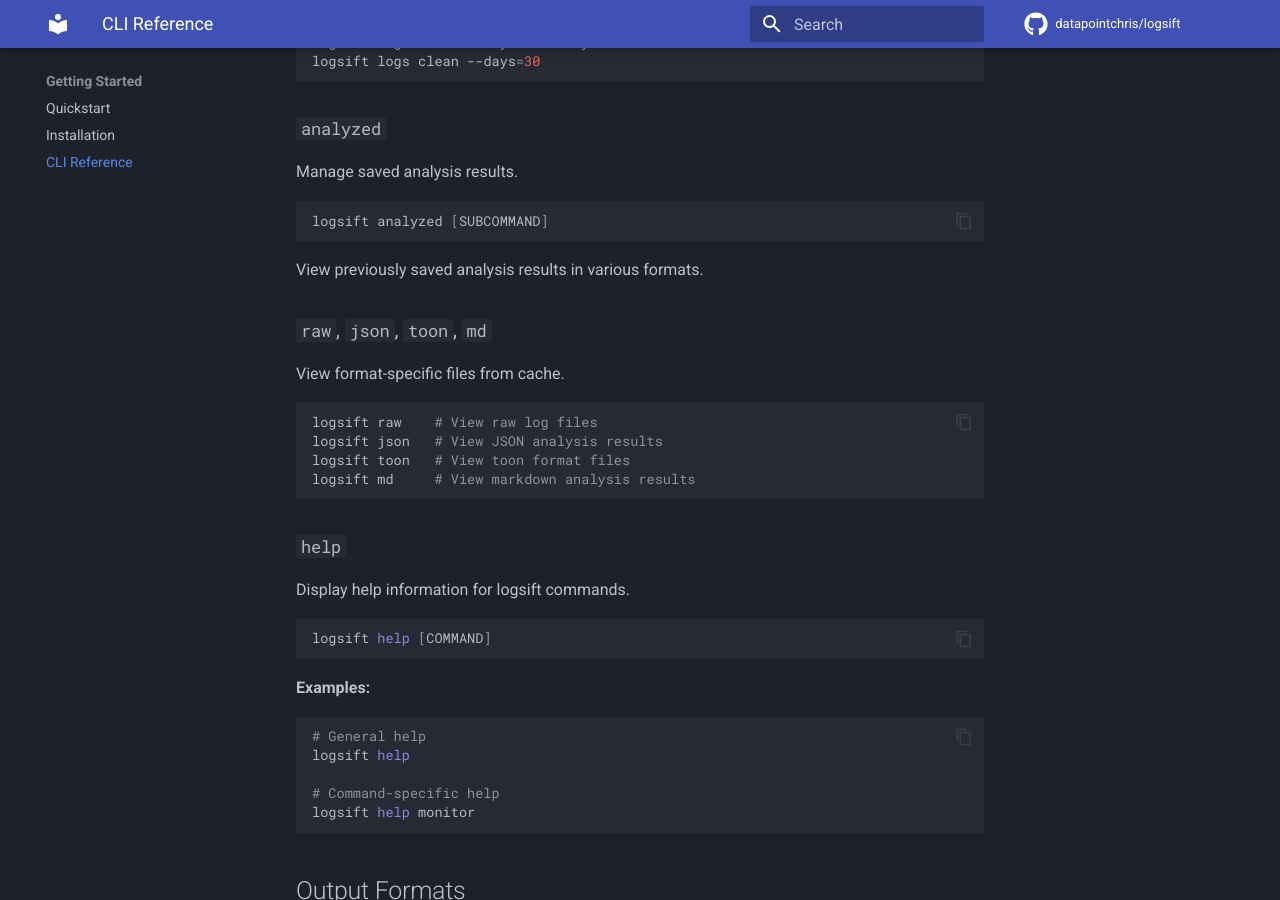
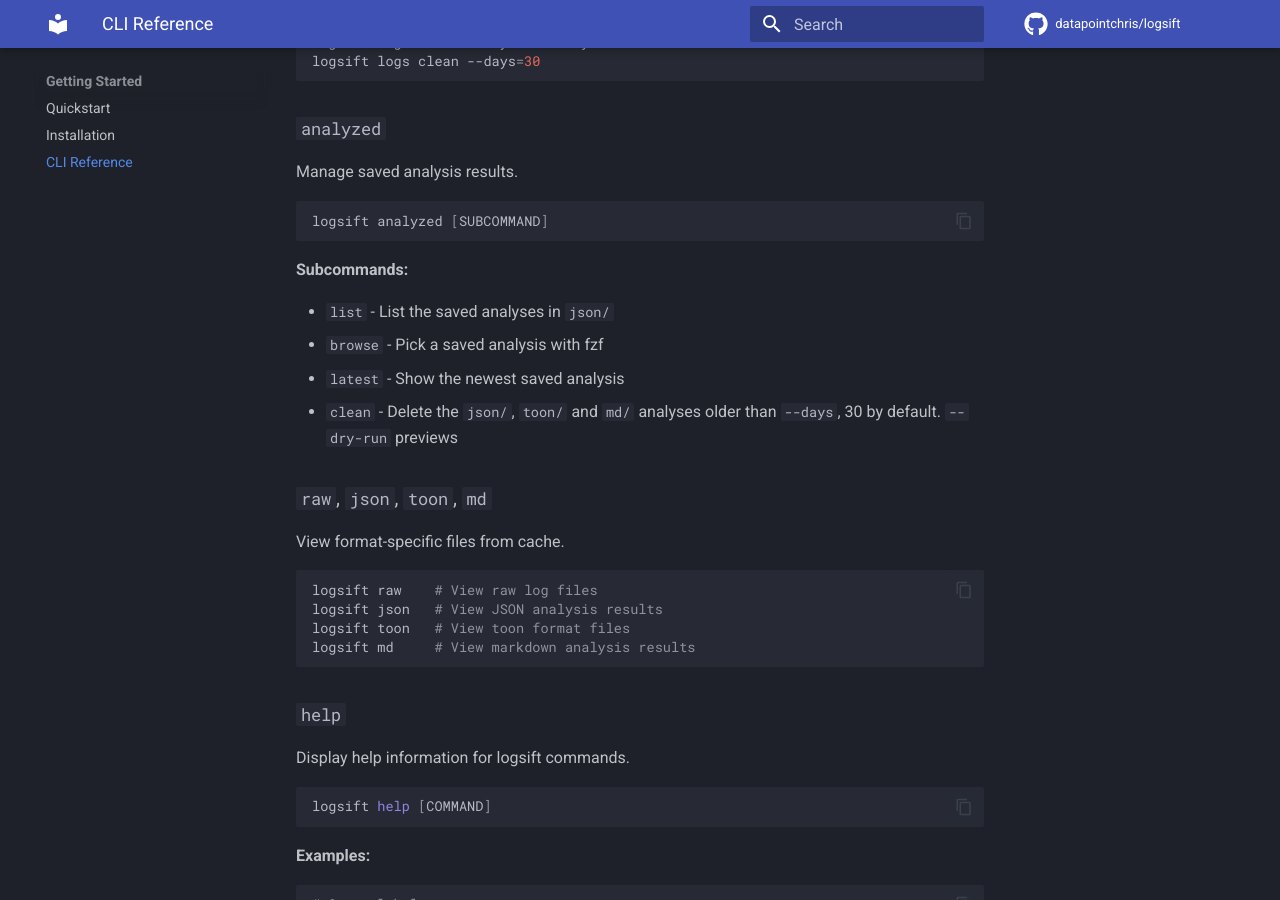
Before and after one commit to datapointchris/logsift, an MkDocs documentation site: the page built from docs/cli-reference.md, in a window 1280 px wide and 900 px high, scrolled down 4125 px. Built offline with MkDocs 1.6.1 and Material for MkDocs 9.7.7, drawn with Linux system fonts in a browser that asks for light colours; comment, search, counter and statistics services are not loaded; the version menu is left out; some of the changed text lies outside the part shown.

Commit message:
fix(analyzed): clean the saved analyses under json/, toon/ and md/
analyzed clean checked the legacy analyzed/ directory, which nothing
writes and CacheManager migrates away. So it always printed "No cache
directory found - nothing to clean", and its delete path called
clean_old_logs, which matches only *.log files.

It now gathers the json, toon and md analyses older than --days once,
then lists them for --dry-run or deletes them. Raw logs stay with
logs clean. The CLI reference, README and data-flow page name it.

Agent-Name: claude-code-unattended
Agent-Session: b32776bb-b5a3-43ec-bee5-7f92e029b795
Agent-Run: 01a1c45c-0859-7cc2-a63f-41e3cdbcfbe9
Worklog: 2922.1

````diff
--- a/docs/cli-reference.md
+++ b/docs/cli-reference.md
@@ -188,7 +188,12 @@
 logsift analyzed [SUBCOMMAND]
 ```
 
-View previously saved analysis results in various formats.
+**Subcommands:**
+
+- `list` - List the saved analyses in `json/`
+- `browse` - Pick a saved analysis with fzf
+- `latest` - Show the newest saved analysis
+- `clean` - Delete the `json/`, `toon/` and `md/` analyses older than `--days`, 30 by default. `--dry-run` previews
 
 ### `raw`, `json`, `toon`, `md`
 
@@ -309,9 +314,10 @@
 ### Cache Cleanup
 
 ```bash
-logsift logs clean              # Clean >90 days (default)
+logsift logs clean              # Raw logs older than 90 days (default)
 logsift logs clean --days=30    # Custom retention
 logsift logs clean --dry-run    # List what would be deleted
+logsift analyzed clean          # json/, toon/ and md/ analyses older than 30 days (default)
 ```
 
 ### Configuration File
````
Also changed, not shown: README.md (+2 -1 lines), docs/architecture/data-flow.md (+2 -1 lines), 1 other file.
